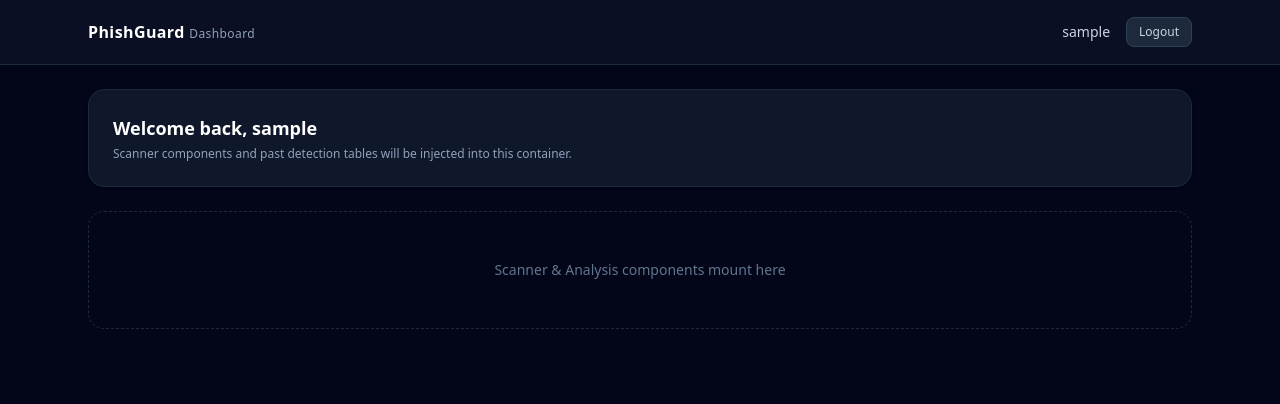
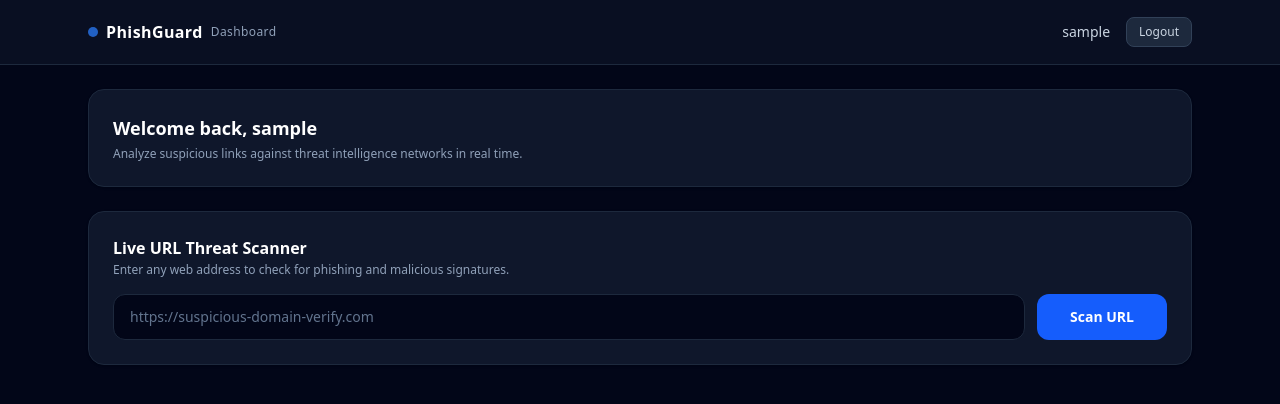
Before and after one commit to Ayusht20/phishing_detection, a Next.js app in the folder frontend/: page /dashboard in a window 1280 px wide. Shown: the top 404 px of the page. Built offline with nearby package versions, Linux system fonts and the light colour scheme; sample sign-in values are in the browser's storage.

Commit message:
Add UrlScanner component in frontend

```diff
--- a/frontend/src/app/dashboard/page.js
+++ b/frontend/src/app/dashboard/page.js
@@ -2,32 +2,76 @@
 
 import { useEffect, useState } from 'react';
 import { useRouter } from 'next/navigation';
+import axios from 'axios';
 
 export default function Dashboard() {
   const [userName, setUserName] = useState('');
-  const [isChecking, setIsChecking] = useState(true); // 1. Start in loading mode
+  const [isChecking, setIsChecking] = useState(true);
+
+  // Scanner States
+  const [url, setUrl] = useState('');
+  const [loading, setLoading] = useState(false);
+  const [scanResult, setScanResult] = useState(null);
+  const [scanError, setScanError] = useState('');
+
   const router = useRouter();
 
   useEffect(() => {
     const token = localStorage.getItem('token');
     const name = localStorage.getItem('userName');
 
-    // 2. Strict check: If no token, redirect immediately and stop
     if (!token) {
       router.replace('/login');
     } else {
       setUserName(name || 'User');
-      setIsChecking(false); // 3. Only reveal the dashboard if token exists
+      setIsChecking(false);
     }
   }, [router]);
 
   const handleLogout = () => {
     localStorage.removeItem('token');
     localStorage.removeItem('userName');
+    localStorage.removeItem('userRole');
     router.replace('/login');
   };
 
-  // 4. If checking or no token, block the dashboard completely
+  const handleScan = async (e) => {
+    e.preventDefault();
+    setScanError('');
+    setScanResult(null);
+
+    const token = localStorage.getItem('token');
+    if (!token) {
+      router.replace('/login');
+      return;
+    }
+
+    setLoading(true);
+
+    try {
+      const response = await axios.post(
+        'http://localhost:8000/api/scan/url',
+        { url: url.trim() },
+        {
+          headers: {
+            Authorization: `Bearer ${token}`,
+            'Content-Type': 'application/json',
+          },
+        }
+      );
+      setScanResult(response.data);
+    } catch (err) {
+      if (err.response?.status === 401) {
+        setScanError('Session expired. Please log in again.');
+        setTimeout(() => router.replace('/login'), 1500);
+      } else {
+        setScanError(err.response?.data?.detail || 'Failed to scan the URL. Please verify the backend service.');
+      }
+    } finally {
+      setLoading(false);
+    }
+  };
+
   if (isChecking) {
     return (
       <div className="min-h-screen bg-slate-950 flex items-center justify-center text-slate-400 text-sm">
@@ -36,16 +80,17 @@ export default function Dashboard() {
     );
   }
 
-  // 5. This only displays if an auth token exists in localStorage
   return (
     <div className="min-h-screen bg-slate-950 text-slate-100">
-      <header className="border-b border-slate-800 bg-slate-900/60">
+      {/* Header */}
+      <header className="border-b border-slate-800 bg-slate-900/60 sticky top-0 z-10 backdrop-blur">
         <div className="max-w-6xl mx-auto px-6 h-16 flex items-center justify-between">
-          <div className="font-bold text-white text-base tracking-wide">
+          <div className="font-bold text-white text-base tracking-wide flex items-center gap-2">
+            <span className="w-2.5 h-2.5 rounded-full bg-blue-500 inline-block animate-pulse"></span>
             PhishGuard <span className="text-xs text-slate-400 font-normal">Dashboard</span>
           </div>
           <div className="flex items-center gap-4">
-            <span className="text-sm text-slate-300">{userName}</span>
+            <span className="text-sm text-slate-300 font-medium">{userName}</span>
             <button
               onClick={handleLogout}
               className="text-xs bg-slate-800 hover:bg-red-950/60 hover:text-red-300 text-slate-300 border border-slate-700 px-3 py-1.5 rounded-lg transition"
@@ -56,16 +101,86 @@ export default function Dashboard() {
         </div>
       </header>
 
+      {/* Main Content */}
       <main className="max-w-6xl mx-auto p-6 space-y-6">
+        {/* Welcome Banner */}
         <div className="bg-slate-900 border border-slate-800 rounded-2xl p-6 shadow-sm">
           <h2 className="text-lg font-semibold text-white">Welcome back, {userName}</h2>
           <p className="text-xs text-slate-400 mt-1">
-            Scanner components and past detection tables will be injected into this container.
+            Analyze suspicious links against threat intelligence networks in real time.
           </p>
         </div>
 
-        <div className="border border-dashed border-slate-800 rounded-2xl p-12 text-center text-slate-500 text-sm">
-          Scanner & Analysis components mount here
+        {/* URL Scanner Container */}
+        <div className="bg-slate-900 border border-slate-800 rounded-2xl p-6 shadow-sm space-y-4">
+          <div>
+            <h3 className="text-base font-semibold text-white">Live URL Threat Scanner</h3>
+            <p className="text-xs text-slate-400 mt-0.5">
+              Enter any web address to check for phishing and malicious signatures.
+            </p>
+          </div>
+
+          <form onSubmit={handleScan} className="flex flex-col sm:flex-row gap-3">
+            <input
+              type="url"
+              required
+              value={url}
+              onChange={(e) => setUrl(e.target.value)}
+              placeholder="https://suspicious-domain-verify.com"
+              className="flex-1 px-4 py-3 bg-slate-950 border border-slate-800 rounded-xl text-sm text-white placeholder-slate-500 focus:outline-none focus:border-blue-500 transition"
+            />
+            <button
+              type="submit"
+              disabled={loading}
+              className="px-6 py-3 bg-blue-600 hover:bg-blue-500 disabled:bg-blue-800/60 font-semibold text-sm text-white rounded-xl transition flex items-center justify-center min-w-[130px]"
+            >
+              {loading ? 'Scanning...' : 'Scan URL'}
+            </button>
+          </form>
+
+          {/* Error Notice */}
+          {scanError && (
+            <div className="p-3.5 rounded-xl bg-red-950/40 border border-red-800/60 text-red-300 text-xs font-medium">
+              {scanError}
+            </div>
+          )}
+
+          {/* Results Box */}
+          {scanResult && (
+            <div className="mt-4 p-5 rounded-xl bg-slate-950 border border-slate-800 space-y-4">
+              <div className="flex items-center justify-between">
+                <span className="text-xs font-semibold text-slate-400 uppercase tracking-wider">
+                  Analysis Outcome
+                </span>
+                <span
+                  className={`px-3 py-1 rounded-md text-xs font-bold uppercase tracking-wider ${
+                    scanResult.result === 'phishing'
+                      ? 'bg-red-500/15 text-red-400 border border-red-500/30'
+                      : scanResult.result === 'suspicious'
+                      ? 'bg-amber-500/15 text-amber-400 border border-amber-500/30'
+                      : 'bg-emerald-500/15 text-emerald-400 border border-emerald-500/30'
+                  }`}
+                >
+                  {scanResult.result}
+                </span>
+              </div>
+
+              <div className="grid grid-cols-1 sm:grid-cols-2 gap-4 pt-3 border-t border-slate-800/80 text-xs">
+                <div>
+                  <p className="text-slate-500">Risk Assessment</p>
+                  <p className="font-semibold text-slate-200 capitalize mt-0.5">
+                    {scanResult.risk_level || 'N/A'}
+                  </p>
+                </div>
+                <div>
+                  <p className="text-slate-500">Target Address</p>
+                  <p className="font-mono text-slate-300 truncate mt-0.5" title={scanResult.content}>
+                    {scanResult.content}
+                  </p>
+                </div>
+              </div>
+            </div>
+          )}
         </div>
       </main>
     </div>
--- /dev/null
+++ b/frontend/src/components/UrlScanner.jsx
@@ -0,0 +1,120 @@
+'use client';
+
+import { useState } from 'react';
+import axios from 'axios';
+
+export default function UrlScanner() {
+  const [url, setUrl] = useState('');
+  const [loading, setLoading] = useState(false);
+  const [result, setResult] = useState(null);
+  const [error, setError] = useState('');
+
+  const handleScan = async (e) => {
+    e.preventDefault();
+    setError('');
+    setResult(null);
+
+    const token = localStorage.getItem('token');
+    if (!token) {
+      setError('Please log in first to scan URLs.');
+      return;
+    }
+
+    setLoading(true);
+
+    try {
+      const response = await axios.post(
+        'http://localhost:8000/api/scan/url',
+        { url: url.trim() },
+        {
+          headers: {
+            Authorization: `Bearer ${token}`,
+            'Content-Type': 'application/json',
+          },
+        }
+      );
+      setResult(response.data);
+    } catch (err) {
+      if (err.response?.status === 401) {
+        setError('Session expired or unauthorized. Please re-login.');
+      } else {
+        setError(err.response?.data?.detail || 'Failed to scan the URL. Please try again.');
+      }
+    } finally {
+      setLoading(false);
+    }
+  };
+
+  return (
+    <div className="w-full max-w-2xl mx-auto p-6 bg-slate-900 border border-slate-800 rounded-2xl shadow-xl">
+      <div className="mb-4">
+        <h2 className="text-lg font-bold text-white">URL Phishing & Threat Scanner</h2>
+        <p className="text-xs text-slate-400">
+          Analyze suspicious web links against Google Safe Browsing and VirusTotal engines.
+        </p>
+      </div>
+
+      <form onSubmit={handleScan} className="flex flex-col sm:flex-row gap-3">
+        <input
+          type="url"
+          required
+          value={url}
+          onChange={(e) => setUrl(e.target.value)}
+          placeholder="https://example-suspicious-link.com"
+          className="flex-1 px-4 py-3 bg-slate-950 border border-slate-800 rounded-xl text-sm text-white placeholder-slate-500 focus:outline-none focus:border-blue-500 transition"
+        />
+        <button
+          type="submit"
+          disabled={loading}
+          className="px-6 py-3 bg-blue-600 hover:bg-blue-500 disabled:bg-blue-800/60 font-semibold text-sm text-white rounded-xl transition flex items-center justify-center min-w-[120px]"
+        >
+          {loading ? 'Scanning...' : 'Scan URL'}
+        </button>
+      </form>
+
+      {/* Error Message */}
+      {error && (
+        <div className="mt-4 p-3 rounded-lg bg-red-950/50 border border-red-800/60 text-red-300 text-xs font-medium">
+          {error}
+        </div>
+      )}
+
+      {/* Scan Results Card */}
+      {result && (
+        <div className="mt-5 p-4 rounded-xl bg-slate-950 border border-slate-800/80 space-y-3">
+          <div className="flex items-center justify-between">
+            <span className="text-xs uppercase font-semibold text-slate-400 tracking-wider">
+              Scan Verdict
+            </span>
+            <span
+              className={`px-2.5 py-0.5 rounded text-xs font-bold uppercase tracking-wider ${
+                result.result === 'phishing'
+                  ? 'bg-red-500/15 text-red-400 border border-red-500/30'
+                  : result.result === 'suspicious'
+                  ? 'bg-amber-500/15 text-amber-400 border border-amber-500/30'
+                  : 'bg-emerald-500/15 text-emerald-400 border border-emerald-500/30'
+              }`}
+            >
+              {result.result}
+            </span>
+          </div>
+
+          <div className="grid grid-cols-2 gap-3 pt-2 text-xs border-t border-slate-800/60">
+            <div>
+              <p className="text-slate-500">Risk Assessment</p>
+              <p className="font-semibold text-slate-200 capitalize mt-0.5">
+                {result.risk_level || 'N/A'}
+              </p>
+            </div>
+            <div>
+              <p className="text-slate-500">Target Link</p>
+              <p className="font-mono text-slate-300 truncate mt-0.5" title={result.content}>
+                {result.content}
+              </p>
+            </div>
+          </div>
+        </div>
+      )}
+    </div>
+  );
+}
```
Also changed, not shown: frontend/src/app/admin/dash/page.js (renamed from frontend/src/app/admin/dashboard/page.js).
